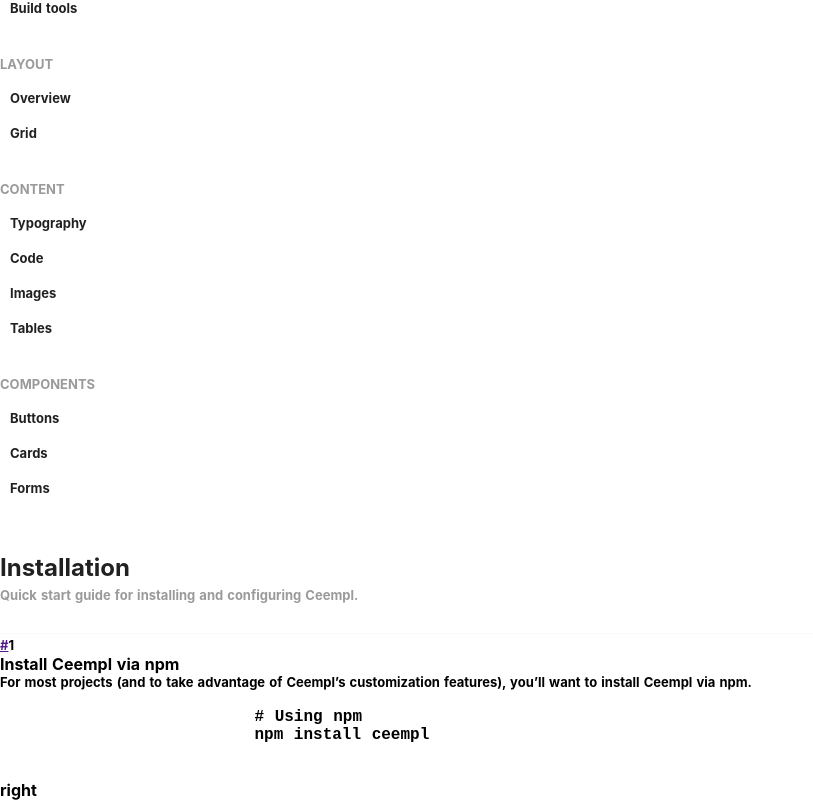
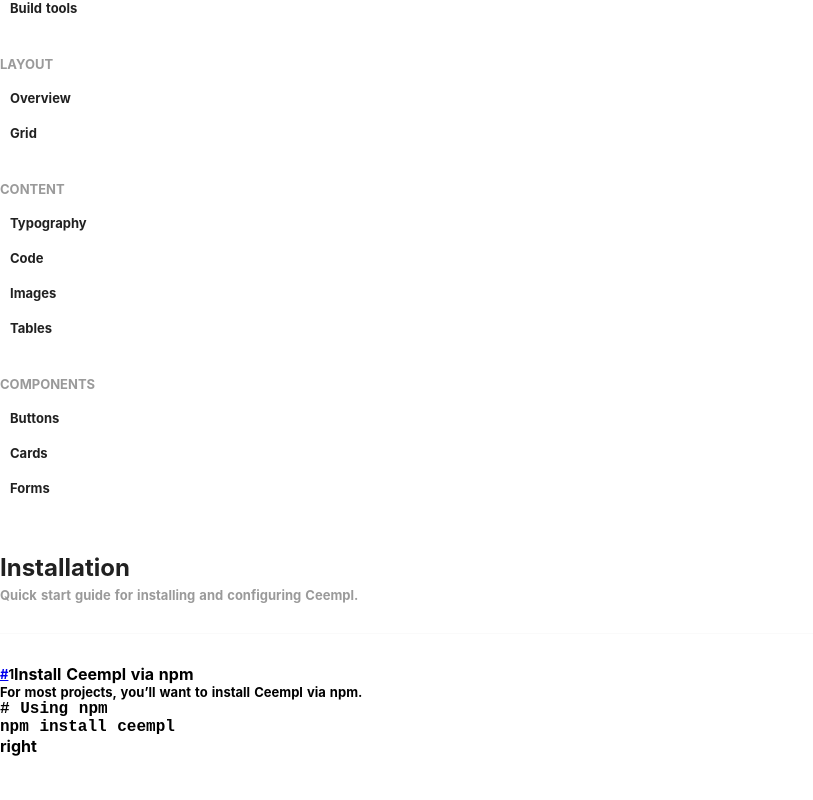
Before and after one commit to ceempl/ceempl-docs, a Nuxt app: page /docs in a window 1280 px wide. Shown: the part 308-1108 px from the top of the page, without its empty margins (0-813 px from the left). After the commit the page ends 1064 px from the top, so only its background shows below. Built offline with nearby package versions, Linux system fonts and the light colour scheme.

Commit message:
modify docs

```diff
--- a/pages/docs/index.vue
+++ b/pages/docs/index.vue
@@ -14,18 +14,14 @@
                 </div>
                 <div class="item">
                   <div class="header">
-                    <a href="">#</a>
+                    <a href="#installation">#</a>
                     <span>1</span>
                     <h4>Install Ceempl via npm</h4>
                   </div>
-                  <p class="description">For most projects (and to take advantage of Ceempl’s customization features), you’ll want to install Ceempl via npm.</p>
+                  <p class="description">For most projects, you’ll want to install Ceempl via npm.</p>
                   <div class="code">
-                    <pre>
-                      <code>
-                        # Using npm
-                        npm install ceempl
-                      </code>
-                    </pre>
+                    <pre><code># Using npm
+npm install ceempl</code></pre>
                   </div>
                 </div>
               </div>
@@ -75,4 +71,13 @@
     color: #9A9A9A;
   }
 
+  .main .item {
+    margin-top: 30px;
+  }
+
+  .main .item .header {
+    display: flex;
+    align-items: center;
+  }
+
 </style>
```
